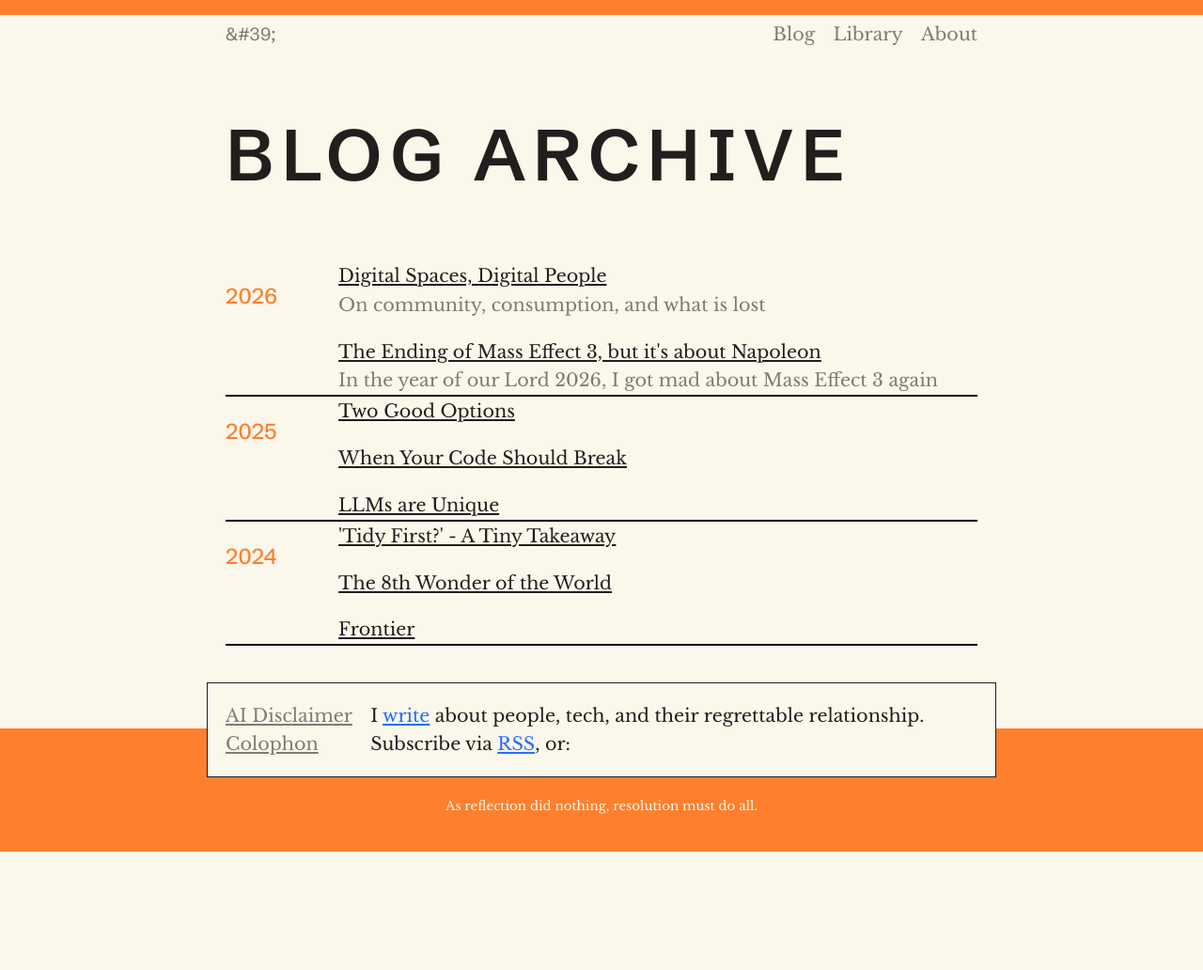
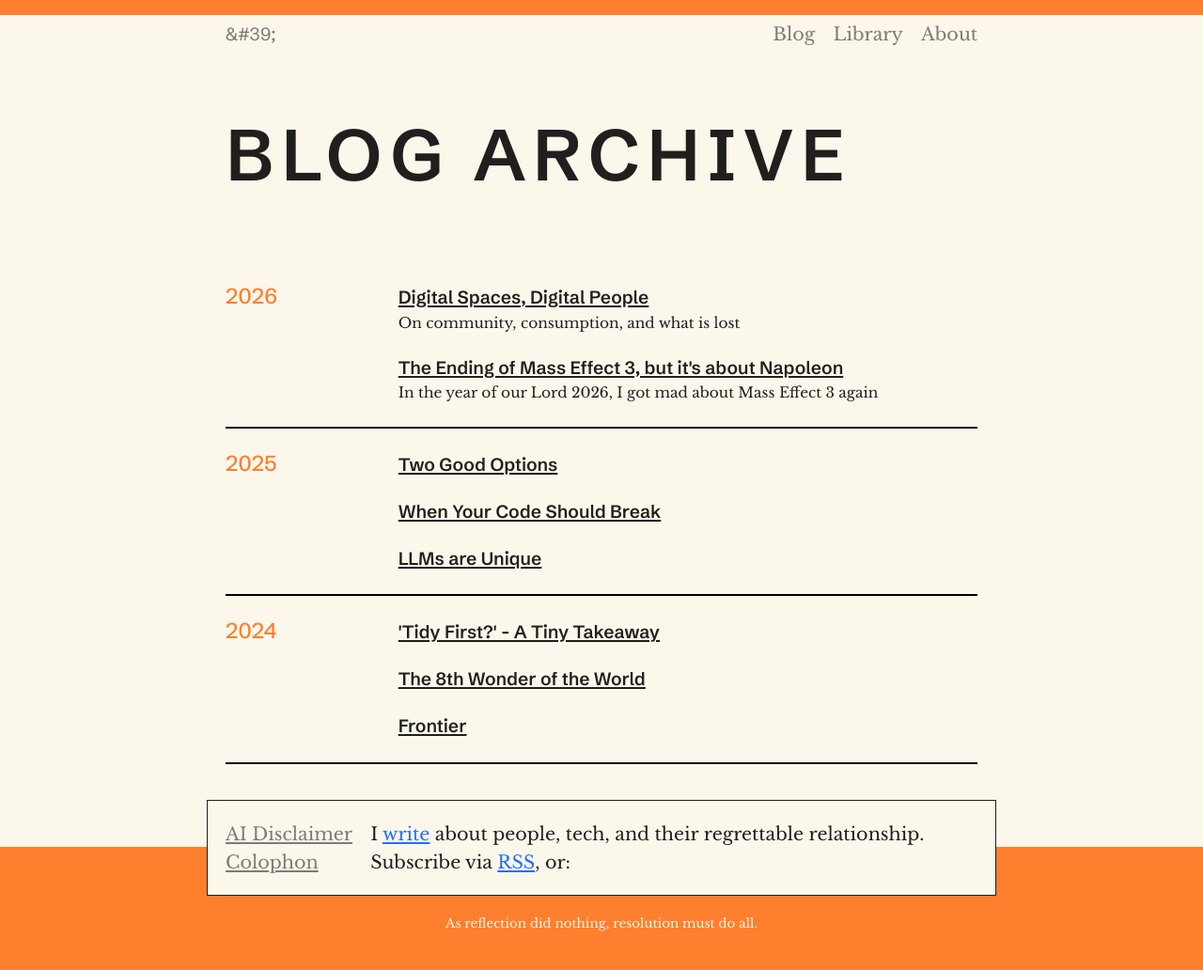
Before and after one commit to mattjamesod/personal-website, a Jekyll site: the page built from blog.html, in a window 1280 px wide. Shown: the whole page at 94% size. Built offline with Jekyll 4.4.1, drawn with Linux system fonts in a browser that asks for light colours; some web fonts are replaced; before the commit the page ends 906 px from its top, so only the background shows below that.

Commit message:
style blog like library

```diff
--- a/blog.html
+++ b/blog.html
@@ -11,11 +11,11 @@ layout: with_navigation
 <div class="timeline-container">
   {% for yearMonth in postsByYearMonth %}
     <h2 class="timeline-date">{{ yearMonth.name }}</h2>
-    <ol class="blog-list">
+    <ol class="library-index">
       {% for post in yearMonth.items %}
-        <li class="blog-item">
-          <a href="{{ post.url }}">{{ post.title }}</a>
-          <span class="blog-item-blurb">{{ post.blurb }}</span>
+        <li class="library-index-item">
+          <span class="library-index-item-title"><a href="{{ post.url }}">{{ post.title }}</a></span>
+          <span class="library-index-item-author">{{ post.blurb }}</span>
         </li>
       {% endfor %}
     </ol>
```
